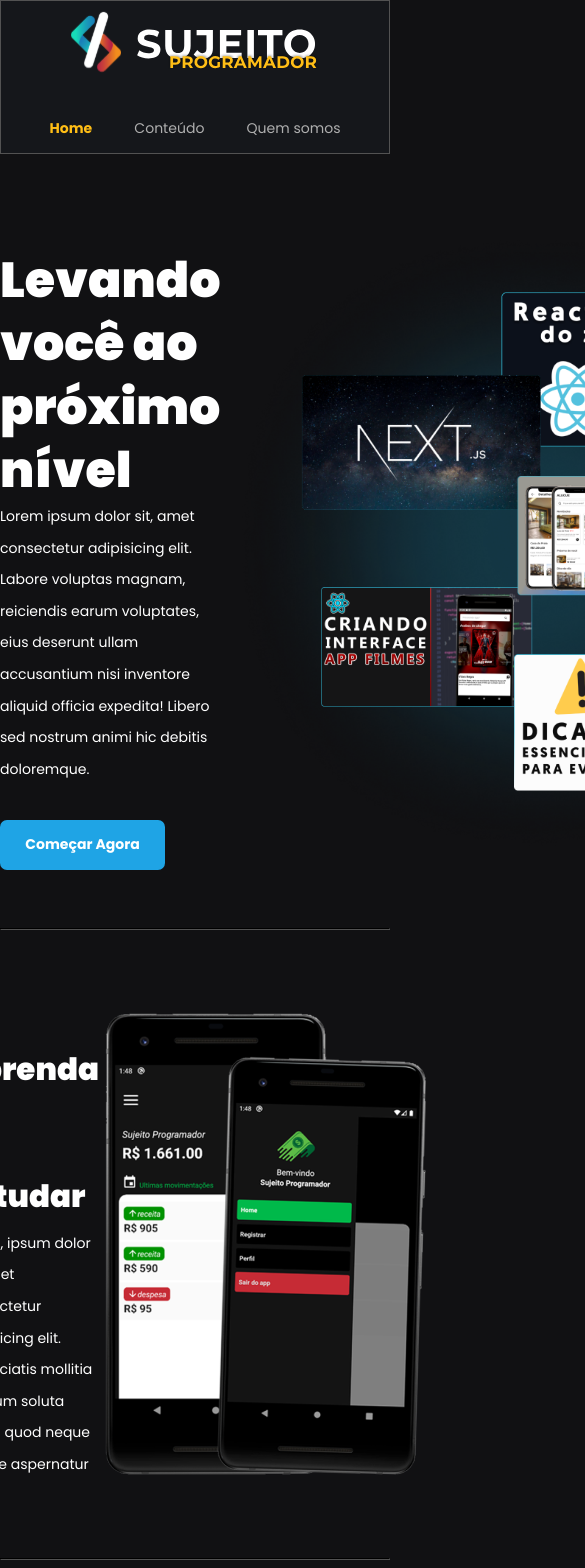
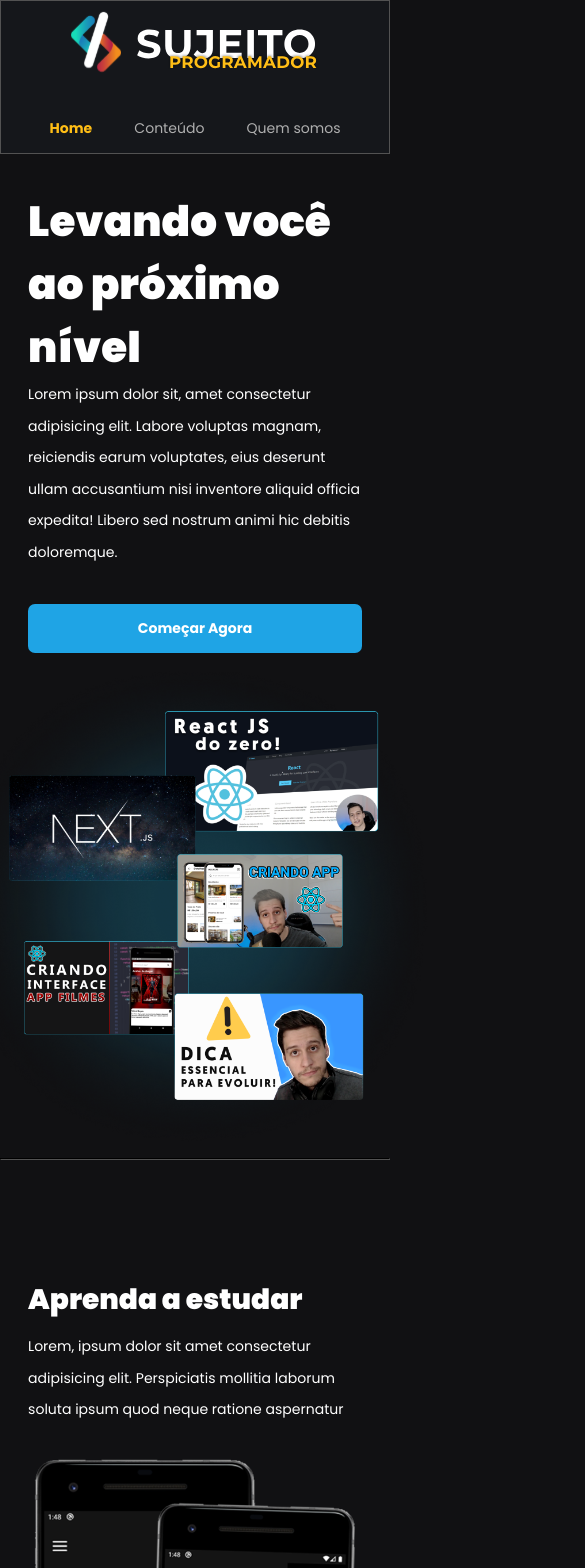
Before and after one commit to Mtmozart/sujeito-progamador-next-13, a Next.js app: page / in a window 390 px wide. Shown: the top 1568 px of the page, 585 px wide, since content can reach past the window. Built offline with nearby package versions, Linux system fonts and the light colour scheme.

Commit message:
adding the basic responsity

```diff
--- a/src/styles/home.module.scss
+++ b/src/styles/home.module.scss
@@ -119,3 +119,73 @@
     color: var(--blue-900);
   }
 }
+@media (max-width: 1095px) {
+  .container {
+    .containerHeader {
+      padding: 0 2rem;
+
+      button {
+        display: block;
+      }
+    }
+    img {
+      max-width: 600px;
+    }
+    div h1 {
+      font-size: 3rem;
+    }
+    div h2 {
+      font-size: 2.3rem;
+
+      span {
+        font-size: 2.3rem;
+      }
+    }
+    .sectionContent,
+    .nextLevelContent {
+      padding: 0 2rem;
+    }
+  }
+}
+
+@media (max-width: 950px) {
+  .container {
+    .containerHeader {
+      flex-direction: column;
+      button {
+        width: 100%;
+        display: flex;
+        justify-content: center;
+        align-items: center;
+      }
+    }
+    img {
+      max-width: 500px;
+    }
+    div h1 {
+      font-size: 3rem;
+    }
+    div h2 {
+      font-size: 1rem;
+
+      span {
+        font-size: 2.3rem;
+      }
+    }
+    .sectionContent,
+    .nextLevelContent {
+      flex-direction: column;
+
+      img {
+        margin-top: 2rem;
+        max-width: 400px;
+      }
+      h2 {
+        font-size: 2rem;
+      }
+      div span {
+        font-size: 2rem;
+      }
+    }
+  }
+}
```
